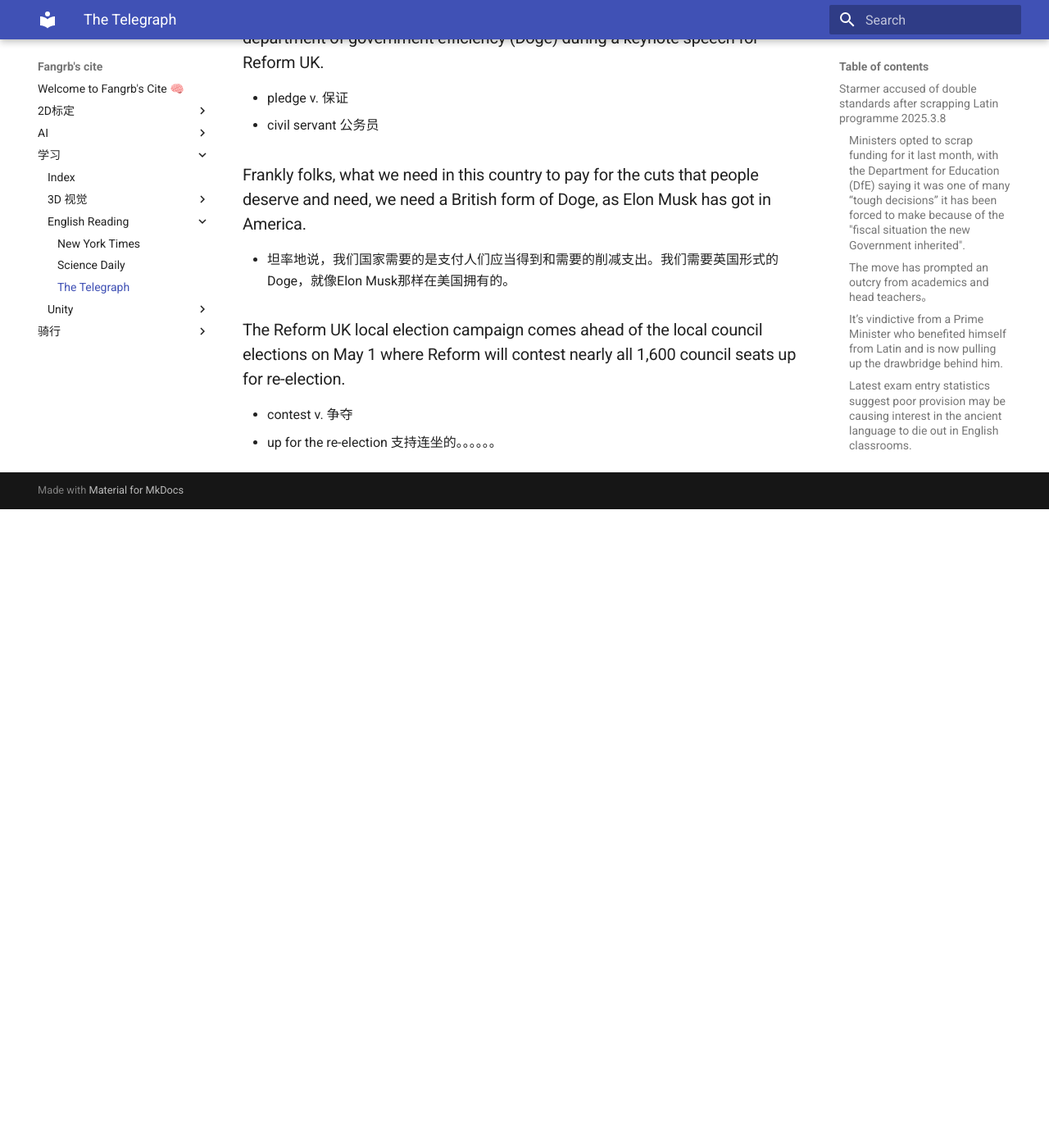
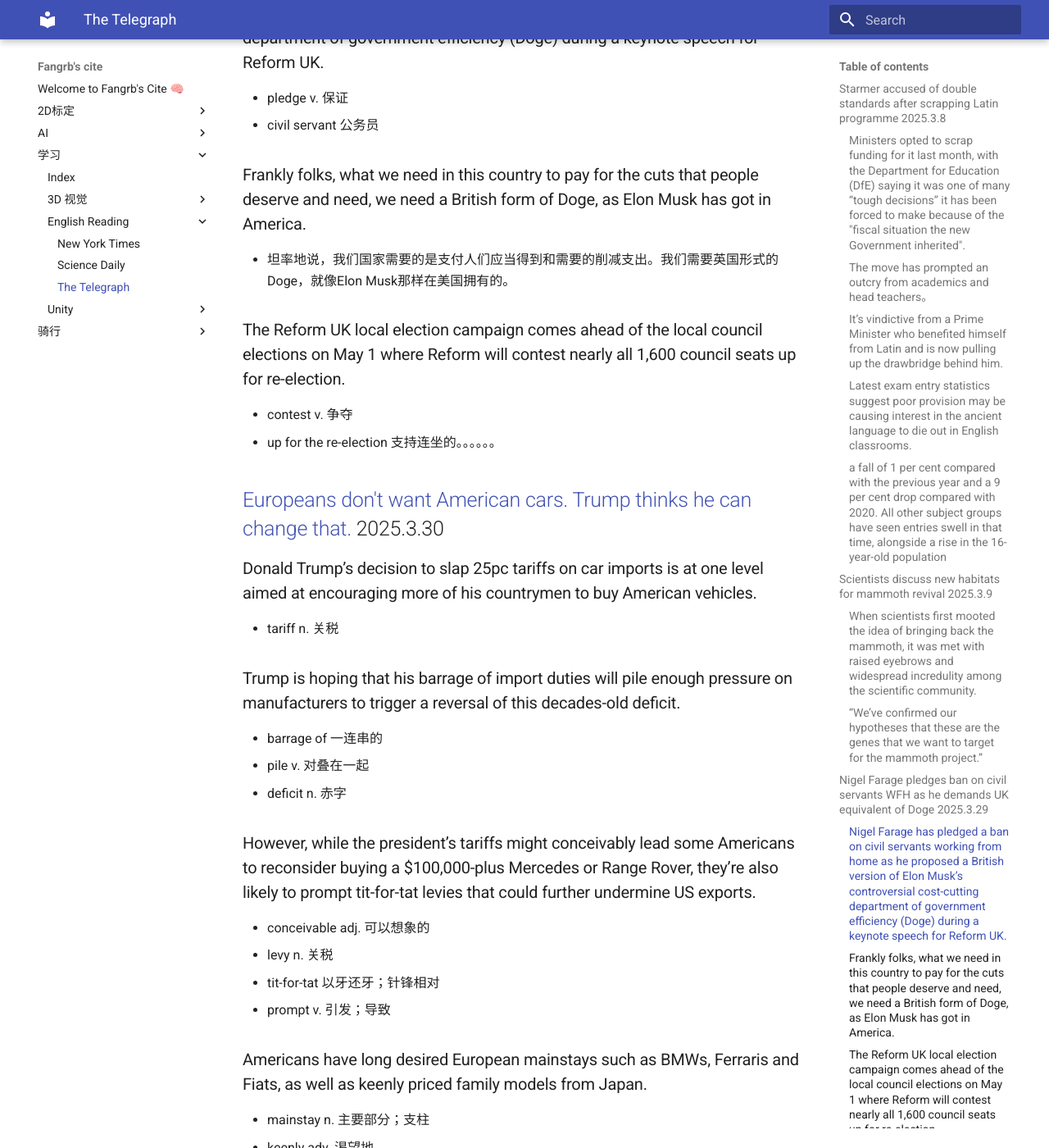
Before and after one commit to DaleBruise/DaleBruise.github.io, an MkDocs documentation site: the page built from docs/学习/English Reading/The_Telegraph.md, in a window 1280 px wide and 1400 px high, scrolled down 1643 px. Shown: the whole window at 82% size. Built offline with MkDocs 1.6.1 and Material for MkDocs 9.7.7, drawn with Linux system fonts in a browser that asks for light colours; before the commit the page ends 2264 px from its top, so only the background shows below that; some of the changed text lies outside the part shown.

Commit message:
Update The_Telegraph.md

```diff
--- a/docs/学习/English Reading/The_Telegraph.md
+++ b/docs/学习/English Reading/The_Telegraph.md
@@ -55,3 +55,40 @@
 
 - contest v. 争夺
 - up for the re-election 支持连坐的。。。。。。
+
+
+
+## [Europeans don't want American cars. Trump thinks he can change that.](https://www.telegraph.co.uk/business/2025/03/28/europeans-dont-want-american-cars-trump/) 2025.3.30
+
+### Donald Trump’s decision to slap 25pc tariffs on car imports is at one level aimed at encouraging more of his countrymen to buy American vehicles.
+
+- tariff n. 关税
+
+### Trump is hoping that his barrage of import duties will pile enough pressure on manufacturers to trigger a reversal of this decades-old deficit.
+
+- barrage of 一连串的
+- pile v. 对叠在一起
+- deficit n. 赤字
+
+### However, while the president’s tariffs might conceivably lead some Americans to reconsider buying a $100,000-plus Mercedes or Range Rover, they’re also likely to prompt tit-for-tat levies that could further undermine US exports.
+
+- conceivable adj. 可以想象的
+- levy n. 关税
+- tit-for-tat 以牙还牙；针锋相对
+- prompt v. 引发；导致
+
+### Americans have long desired European mainstays such as BMWs, Ferraris and Fiats, as well as keenly priced family models from Japan.
+
+- mainstay n. 主要部分；支柱
+- keenly adv. 渴望地
+
+
+### When Trump asked last month, “how many Chevrolets or Fords do you see in the middle of Munich?”, he is unlikely to have registered how many US models would actually fit through the city’s narrower streets.
+
+- register v. 注意到；显示；表达
+
+### For US automakers, he warned that the import duties are likely to distance firms once at the heart of the American economy from the shift to EVs and self-driving vehicles, with one clear consequence.
+
+- distance v. 远离
+- duty n. 关税
+- distance from 从……远离……
```
